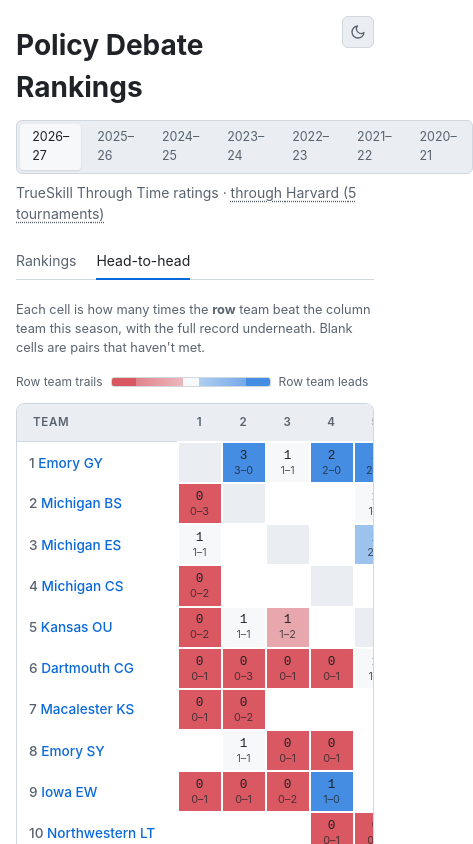
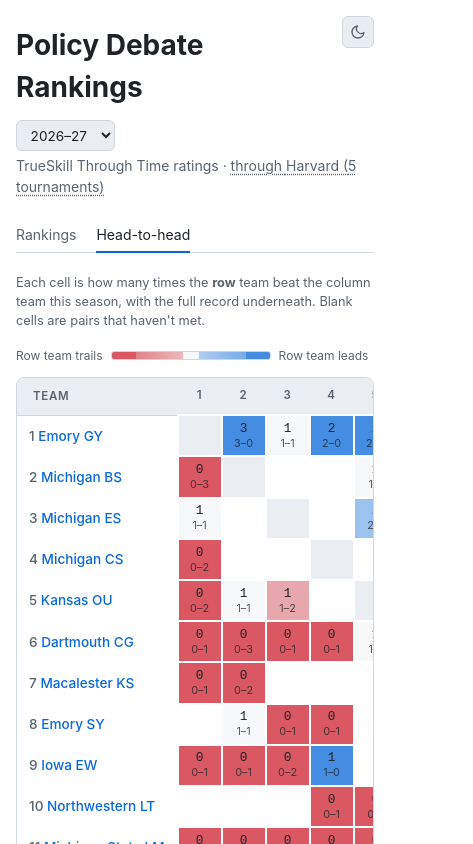
Before and after one commit to coralynnkc/elo-v2, a React (Vite) app in the folder frontend/: page /#/arms/h2h in a window 390 px wide. Shown: the top 844 px of the page, 473 px wide, since content can reach past the window. Built offline with nearby package versions, Linux system fonts and the light colour scheme.

Commit message:
Season picker becomes a dropdown on phones

```diff
--- a/frontend/src/components/SeasonHeader.jsx
+++ b/frontend/src/components/SeasonHeader.jsx
@@ -1,4 +1,4 @@
-import { NavLink } from 'react-router-dom'
+import { NavLink, useNavigate } from 'react-router-dom'
 import { SEASONS, getTournaments } from '../utils/data'
 
 // Title, season switcher, subtitle and view tabs shared by the leaderboard and H2H pages.
@@ -6,6 +6,7 @@ import { SEASONS, getTournaments } from '../utils/data'
 export default function SeasonHeader({ season, rawHistory, view }) {
   const tournaments = getTournaments(rawHistory)
   const latest = tournaments[tournaments.length - 1]
+  const navigate = useNavigate()
 
   return (
     <header className="page-header">
@@ -17,6 +18,17 @@ export default function SeasonHeader({ season, rawHistory, view }) {
           </NavLink>
         ))}
       </nav>
+      {/* Phones get a dropdown instead of the pill bar */}
+      <select
+        className="season-select"
+        aria-label="Season"
+        value={season}
+        onChange={e => navigate(`/${e.target.value}${view}`)}
+      >
+        {Object.entries(SEASONS).map(([key, s]) => (
+          <option key={key} value={key}>{s.label}</option>
+        ))}
+      </select>
       <p className="subtitle">
         TrueSkill Through Time ratings ·{' '}
         <span className="has-tip" tabIndex={0} data-tip={tournaments.join(' → ')}>
--- a/frontend/src/index.css
+++ b/frontend/src/index.css
@@ -135,6 +135,18 @@ a:hover {
   background: var(--surface);
   color: var(--text);
   box-shadow: 0 1px 2px var(--shadow);
+}
+/* Dropdown version, shown only on phones */
+.season-select {
+  display: none;
+  background: var(--surface2);
+  color: var(--text);
+  border: 1px solid var(--border);
+  border-radius: 6px;
+  font: inherit;
+  font-size: 0.85rem;
+  padding: 0.35rem 0.6rem;
+  margin: 0.75rem 0 0.25rem;
 }
 
 /* ── Note above a table ── */
@@ -788,6 +800,12 @@ a:hover {
   .team-header h1 {
     padding-right: 2.5rem;
   }
+  .season-nav {
+    display: none;
+  }
+  .season-select {
+    display: block;
+  }
   .stat-cards {
     grid-template-columns: repeat(2, 1fr);
   }
```
